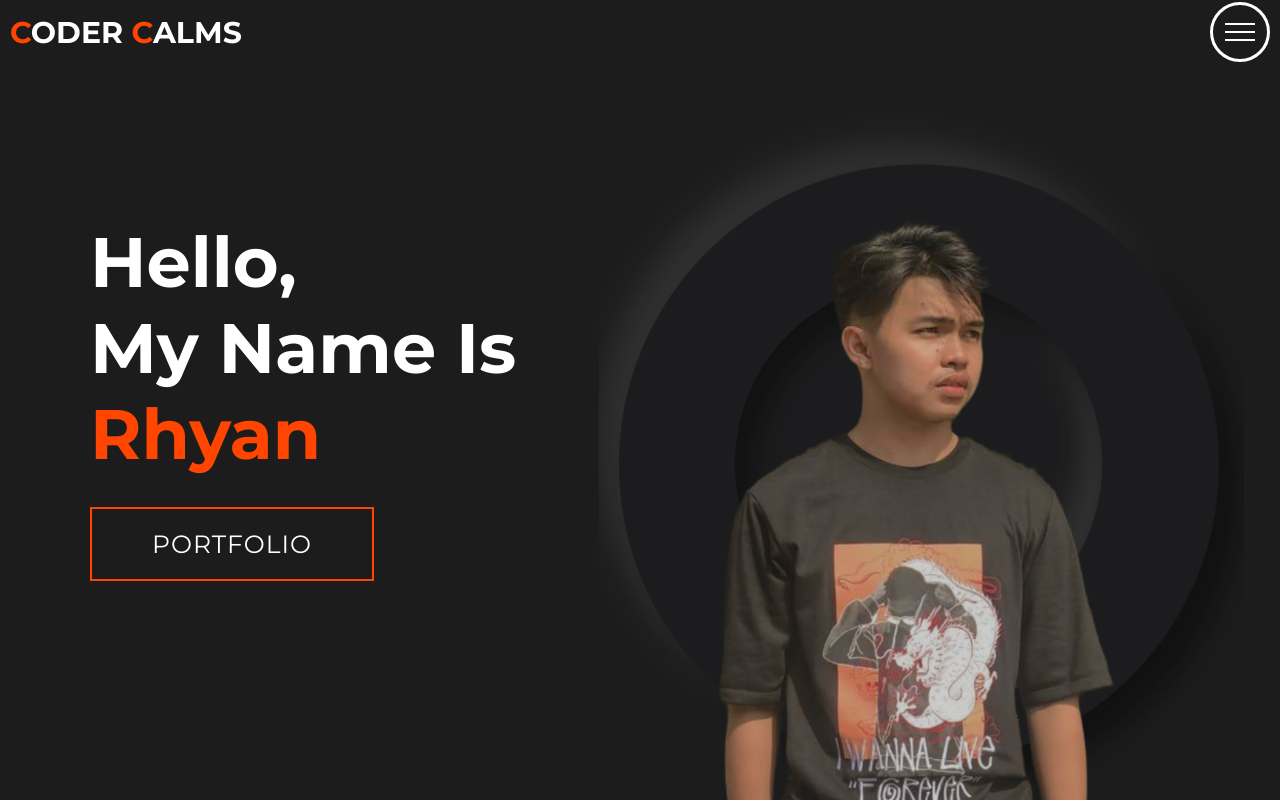
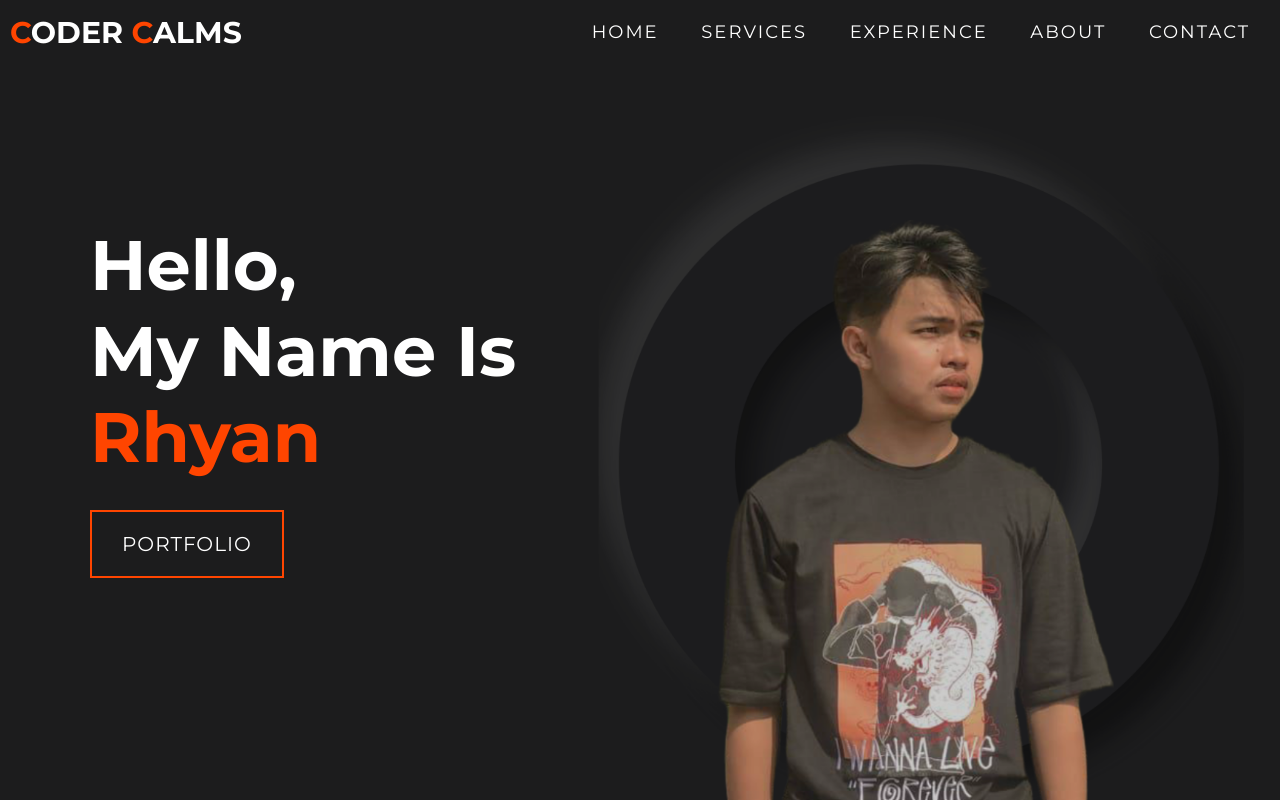
Before and after one commit to rhyancalms/rhyancalms.github.io, a plain HTML site: page index.html in a window 1280 px wide. Shown: the top 802 px of the page. Drawn offline with Linux system fonts and the light colour scheme.

Commit message:
Added transition

```diff
--- a/app.js
+++ b/app.js
@@ -6,3 +6,12 @@ hamburger.addEventListener('click',()=>{
     hamburger.classList.toggle('active');
     mobile_menu.classList.toggle('active');
 });
+
+document.addEventListener('scroll',()=>{
+    var scroll_position = window.scrollY;
+    if(scroll_position > 250){
+        header.style.backgroundColor = "#29323c";
+    }else{
+        header.style.backgroundColor = "transparent";
+    }
+})
--- a/style.css
+++ b/style.css
@@ -81,6 +81,7 @@ p {
 #header .header {
     min-height: 8vh;
     background-color: rgba(31, 30, 30, 0.24);
+    transition: .5s ease background-color;
 }
 #header .nav-bar {
     display: flex;
@@ -104,7 +105,11 @@ p {
     justify-content: center;
     align-items: center;
     z-index: 1;
-    overflow: hidden;
+    overflow-x: hidden;
+    transition: .7s ease left;
+}
+#header .nav-list ul.active{
+    left: 0%;
 }
 #header .nav-list ul a{
     font-size: 2.5rem;
@@ -132,6 +137,9 @@ p {
     transform: translate(-50%, -50%) scale(1);
     letter-spacing: initial;
 }
+#header .nav-list ul li:hover a{
+    color: orangered;
+}
 #header .hamburger{
     height: 60px;
     width: 60px;
@@ -144,6 +152,17 @@ p {
     justify-content: center;
     z-index: 100;
     cursor: pointer;
+    transform: scale(.8);
+    margin-right: 20px;
+}
+#header .hamburger:after {
+    position: absolute;
+    content: '';
+    height: 100%;
+    width: 100%;
+    border-radius: 50%;
+    border: 3px solid white;
+    animation: hamburger_puls 1s ease infinite;
 }
 #header .hamburger .bar{
     height: 2px;
@@ -160,7 +179,7 @@ p {
     width: 100%;
     left: 0;
     background-color: white;
-    transition: .3 ease;
+    transition: .10 ease;
     transition-property: top, bottom;
 }
 #header .hamburger .bar::after {
@@ -511,6 +530,16 @@ p {
 /* End Footer */
 
 /* Keyframes */
+@keyframes hamburger_puls{
+    0%{
+        opacity: 1;
+        transform: scale(1)
+    }
+    100%{
+        opacity: 0;
+        transform: scale(1.3);
+    }
+}
 @keyframes tex_reveal_box{
     50%{
         width: 100%;
@@ -537,8 +566,8 @@ p {
 /* Media Query For Tablet */
 @media only screen and (min-width: 768px){
     .cta {
-        font-size: 2.5rem;
-        padding: 20px 60px;
+        font-size: 2rem;
+        padding: 20px 30px;
     }
     h1 .section-title{
         font-size: 6rem;
@@ -624,6 +653,28 @@ p {
 
 /* Media Query For Desktop */
 @media only screen and (min-width: 1200px){
+    /*header */
+    #header .hamburger{
+        display: none;
+    }
+    #header .nav-list ul{
+        position: initial;
+        display: block;
+        height: auto;
+        width: fit-content;
+        background-color: transparent;
+    }
+    #header .nav-list ul li {
+        display: inline-block;
+    }
+    #header .nav-list ul li a {
+        font-size: 1.8rem;
+    }
+    #header .nav-list ul a:after{
+        display: none;
+    }
+    /* end header */
+
     #services .service-bottom .service-item{
         flex-basis: 22%;
         margin: 1.5%;
```
